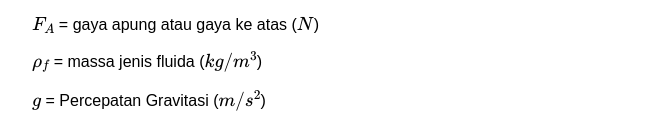
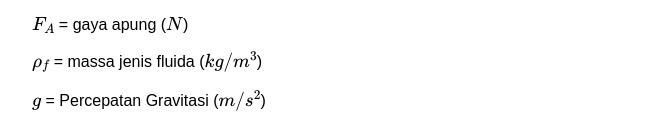
Before and after one commit to LLENN8/kodular_content, a plain HTML site: page Archimedes.html in a window 1280 px wide. Shown: the part 372-485 px from the top of the page, without its empty margins (308-971 px from the left). Drawn offline with nearby package versions, Linux system fonts and the light colour scheme.

Commit message:
Update Archimedes.html

```diff
--- a/Archimedes.html
+++ b/Archimedes.html
@@ -45,7 +45,7 @@
         Secara matematis maka gaya apung tersebut dirumuskan sebagai berikut
         \[F_A = \rho g V_{bf} \]
     </p>
-    <p>\(F_A\) = gaya apung atau gaya ke atas (\(N\))</p>
+    <p>\(F_A\) = gaya apung (\(N\))</p>
     <p>\(\rho_f\) = massa jenis fluida  (\(kg/m^3\))</p>
     <p>\(g\) = Percepatan Gravitasi (\(m/s^2\))</p>
     <p>\(V_{bf}\) = volume benda tercelup  (\(m^3\))</p>
```
